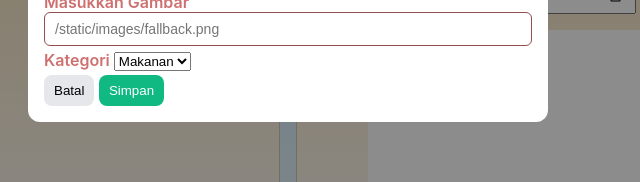
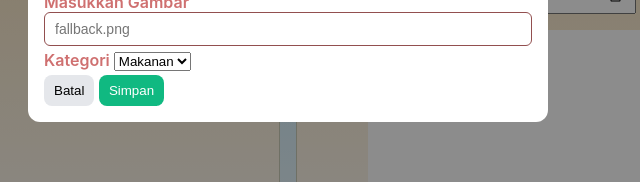
Before and after one commit to KennNivexx/penjual, a plain HTML site: page penjual.html in a window 1280 px wide. Both pictures are taken after typing "2020-01-15", "2020-01-15" into the empty fields and a click on the button "+ Tambah Menu". Shown: the part 450-632 px from the top of the page, 352-992 px from the left. Drawn offline with nearby package versions, Linux system fonts and the light colour scheme; no server answers.

Commit message:
Update penjual.html

```diff
--- a/penjual.html
+++ b/penjual.html
@@ -139,7 +139,7 @@
                   <input
                     type="text"
                     id="menu-img"
-                    placeholder="/static/images/fallback.png"
+                    placeholder="fallback.png"
                 /></label>
                 <label
                   >Kategori
```
